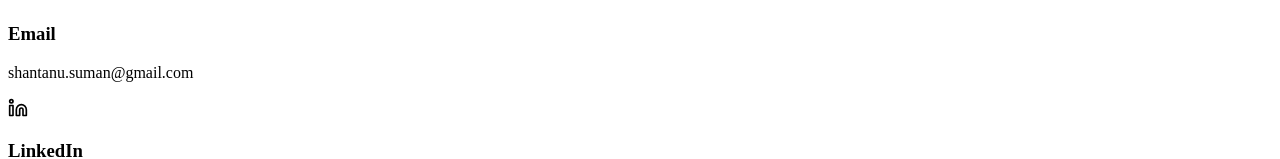
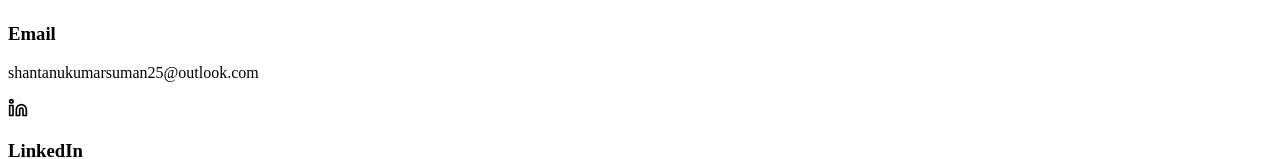
Before and after one commit to shantanu-suman/Portfolio, a React (Vite) app in the folder client/: page / in a window 1280 px wide. Shown: the part 4895-5054 px from the top of the page. Built offline with nearby package versions, Linux system fonts and the light colour scheme.

Commit message:
Updated contact

```diff
--- a/client/src/components/contact.tsx
+++ b/client/src/components/contact.tsx
@@ -76,7 +76,7 @@ export default function Contact() {
               </div>
               <div>
                 <h3 className="text-lg font-semibold text-white">Email</h3>
-                <p className="text-slate-400">shantanu.suman@gmail.com</p>
+                <p className="text-slate-400">shantanukumarsuman25@outlook.com</p>
               </div>
             </div>
 
@@ -102,7 +102,7 @@ export default function Contact() {
 
             <div className="text-center mt-8">
               <a
-                href="mailto:shantanu.suman@gmail.com"
+                href="mailto:shantanukumarsuman25@outlook.com"
                 className="bg-accent hover:bg-accent/80 text-primary px-8 py-3 rounded-lg font-semibold transition-all duration-300 hover:scale-105 inline-flex items-center gap-2"
               >
                 <Mail size={20} />
@@ -123,7 +123,7 @@ export default function Contact() {
                   placeholder="Your name"
                   value={formData.name}
                   onChange={handleChange}
-                  className="bg-primary/50 border-slate-700 text-white placeholder-slate-400 focus:border-accent focus:ring-accent/20"
+                  className="bg-white text-black border-slate-300 placeholder-slate-500 focus:border-accent focus:ring-accent/20"
                 />
               </div>
 
@@ -136,7 +136,7 @@ export default function Contact() {
                   placeholder="your@email.com"
                   value={formData.email}
                   onChange={handleChange}
-                  className="bg-primary/50 border-slate-700 text-white placeholder-slate-400 focus:border-accent focus:ring-accent/20"
+                  className="bg-white text-black border-slate-300 placeholder-slate-500 focus:border-accent focus:ring-accent/20"
                 />
               </div>
 
@@ -149,7 +149,7 @@ export default function Contact() {
                   placeholder="Your message..."
                   value={formData.message}
                   onChange={handleChange}
-                  className="bg-primary/50 border-slate-700 text-white placeholder-slate-400 focus:border-accent focus:ring-accent/20"
+                  className="bg-white text-black border-slate-300 placeholder-slate-500 focus:border-accent focus:ring-accent/20"
                 />
               </div>
 
```
Also changed, not shown: 2 other files (tests, documents, lock files or other folders).
